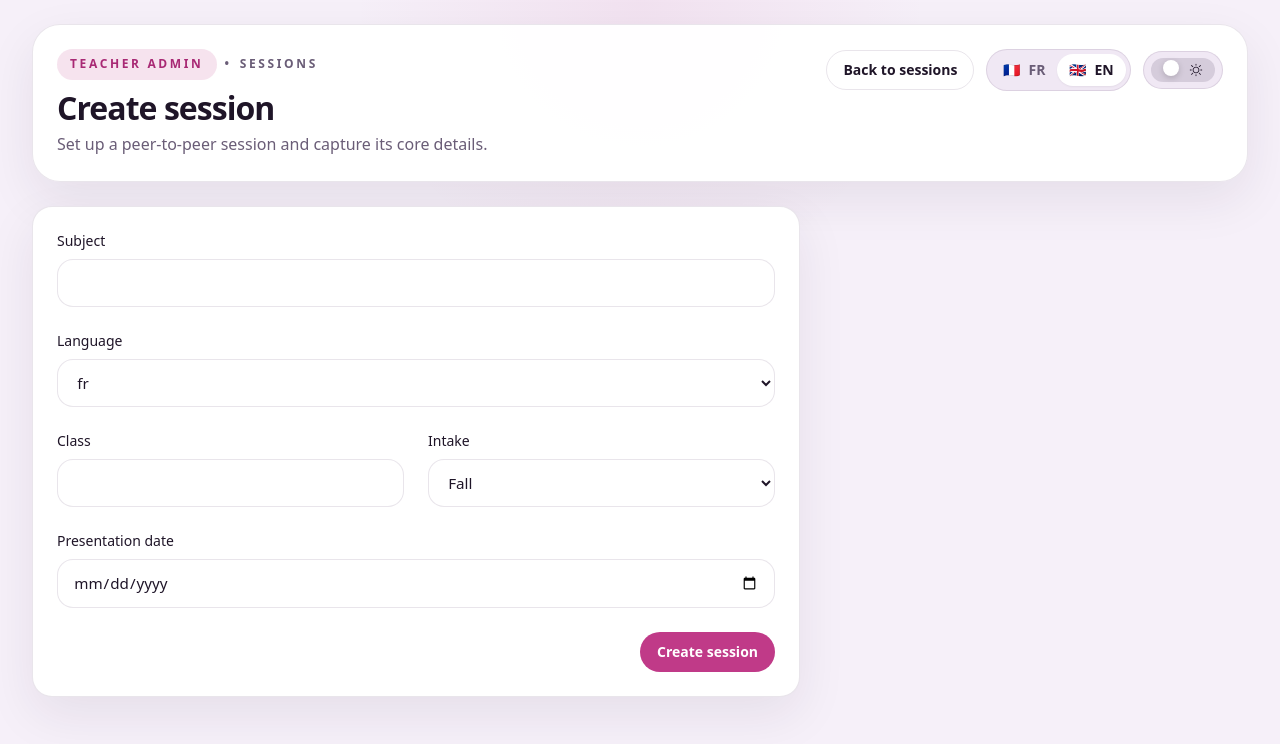
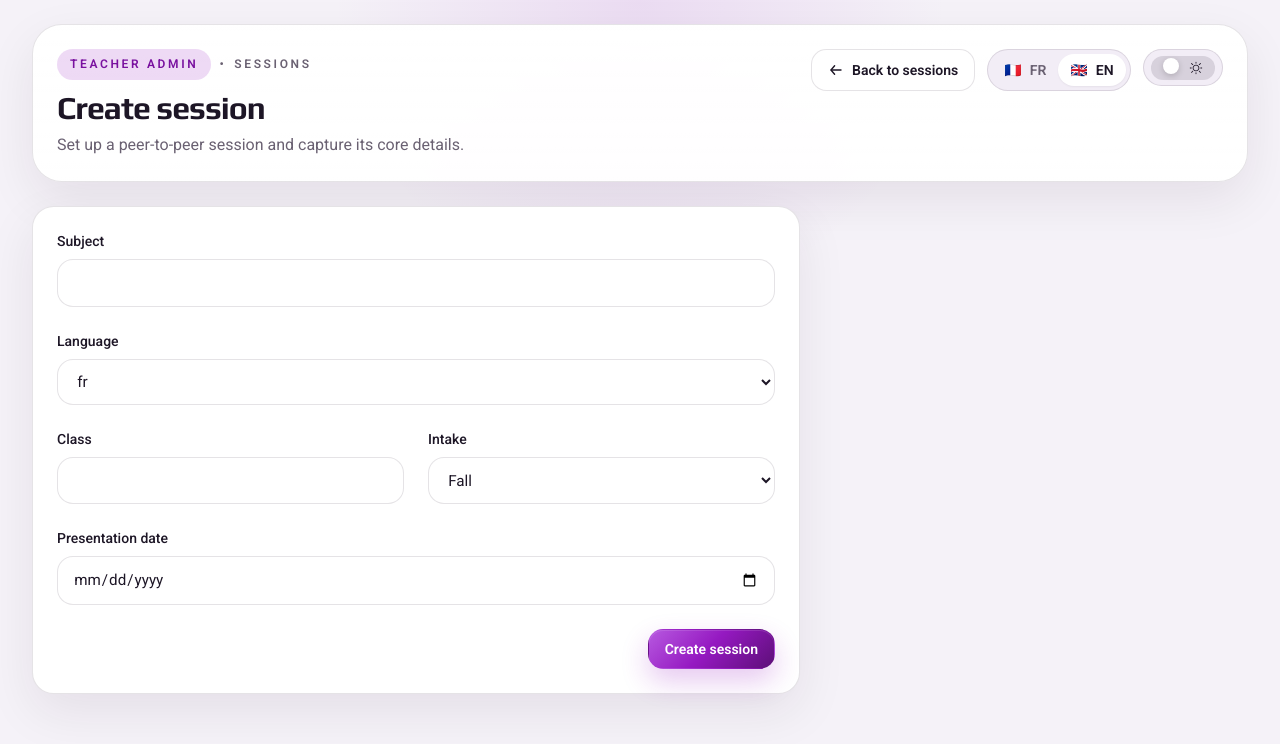
Before and after one commit to Verrox29/teaching-aid, a Next.js app: page /sessions/new in a window 1280 px wide. Shown: the top 744 px of the page. Built offline with nearby package versions, Linux system fonts and the light colour scheme; no server answers.

Commit message:
Polish teaching aid UI

```diff
--- a/src/app/globals.css
+++ b/src/app/globals.css
@@ -1,36 +1,40 @@
+@import url('https://fonts.googleapis.com/css2?family=Play:wght@400;700&family=Roboto:wght@400;500;600;700&display=swap');
+
 @tailwind base;
 @tailwind components;
 @tailwind utilities;
 
 :root {
-  --app-bg: #f6f0f9;
+  --app-bg: #f5f2f8;
   --app-surface: #ffffff;
-  --app-surface-muted: #f0e8f4;
-  --app-surface-soft: #e8deee;
-  --app-border: rgba(74, 43, 95, 0.12);
-  --app-fg: #1f1528;
-  --app-fg-muted: #6a5d77;
-  --app-accent: #c03a88;
-  --app-accent-strong: #a82974;
-  --app-accent-soft: rgba(192, 58, 136, 0.14);
+  --app-surface-muted: #f2edf6;
+  --app-surface-soft: #ebe3f1;
+  --app-border: rgba(41, 30, 54, 0.12);
+  --app-fg: #1d1626;
+  --app-fg-muted: #6a6172;
+  --app-accent: #9519c1;
+  --app-accent-strong: #79119f;
+  --app-accent-deep: #5d0f78;
+  --app-accent-soft: rgba(149, 25, 193, 0.16);
   --app-success: #0e8a60;
   --app-warning: #a5680d;
   --app-danger: #b33d63;
-  --app-shadow: 0 18px 50px rgba(37, 22, 48, 0.08);
+  --app-shadow: 0 18px 50px rgba(33, 18, 44, 0.08);
   color-scheme: light;
 }
 
 :root[data-theme='dark'] {
-  --app-bg: #120f17;
-  --app-surface: #19131f;
-  --app-surface-muted: #221a2b;
-  --app-surface-soft: #2a2135;
-  --app-border: rgba(244, 230, 255, 0.1);
-  --app-fg: #f5eef8;
-  --app-fg-muted: #b8a8c6;
-  --app-accent: #e157a7;
-  --app-accent-strong: #f06cb8;
-  --app-accent-soft: rgba(225, 87, 167, 0.18);
+  --app-bg: #111018;
+  --app-surface: #191622;
+  --app-surface-muted: #201c2b;
+  --app-surface-soft: #2a2436;
+  --app-border: rgba(233, 224, 245, 0.1);
+  --app-fg: #f6f1f8;
+  --app-fg-muted: #b9adca;
+  --app-accent: #c85ae8;
+  --app-accent-strong: #e06af0;
+  --app-accent-deep: #7d2ab2;
+  --app-accent-soft: rgba(200, 90, 232, 0.18);
   --app-success: #32d19e;
   --app-warning: #efb25d;
   --app-danger: #ff7798;
@@ -45,10 +49,30 @@ html {
 body {
   @apply antialiased;
   min-height: 100vh;
+  font-family: 'Roboto', Montserrat, Calibri, sans-serif;
   background:
-    radial-gradient(circle at top, rgba(192, 58, 136, 0.08), transparent 28%),
+    radial-gradient(circle at top, rgba(149, 25, 193, 0.1), transparent 30%),
     var(--app-bg);
   color: var(--app-fg);
+}
+
+h1,
+h2,
+h3,
+h4,
+h5,
+h6,
+.ui-page-title,
+.ui-session-admin-title,
+.ui-section-title {
+  font-family: 'Play', Aptos, Arial, sans-serif;
+}
+
+button,
+input,
+select,
+textarea {
+  font: inherit;
 }
 
 a {
@@ -58,39 +82,40 @@ a {
 @layer components {
   .ui-shell {
     border: 1px solid var(--app-border);
-    border-radius: 1.75rem;
-    background: color-mix(in srgb, var(--app-surface) 96%, transparent);
+    border-radius: 1.85rem;
+    background:
+      linear-gradient(180deg, color-mix(in srgb, var(--app-surface) 98%, transparent), color-mix(in srgb, var(--app-surface) 94%, transparent));
     box-shadow: var(--app-shadow);
   }
 
   .ui-panel {
     border: 1px solid var(--app-border);
-    border-radius: 1.5rem;
-    background: color-mix(in srgb, var(--app-surface) 95%, transparent);
+    border-radius: 1.55rem;
+    background: color-mix(in srgb, var(--app-surface) 96%, transparent);
     box-shadow: var(--app-shadow);
   }
 
   .ui-panel-muted {
     border: 1px solid var(--app-border);
-    border-radius: 1.25rem;
+    border-radius: 1.35rem;
     background: var(--app-surface-muted);
   }
 
   .ui-card {
     border: 1px solid var(--app-border);
-    border-radius: 1.25rem;
+    border-radius: 1.35rem;
     background: var(--app-surface);
     box-shadow: var(--app-shadow);
   }
 
   .ui-card-soft {
     border: 1px solid var(--app-border);
-    border-radius: 1.25rem;
+    border-radius: 1.35rem;
     background: var(--app-surface-muted);
   }
 
   .ui-section-title {
-    font-size: 0.75rem;
+    font-size: 0.74rem;
     font-weight: 700;
     letter-spacing: 0.18em;
     text-transform: uppercase;
@@ -125,7 +150,7 @@ a {
     gap: 0.35rem;
     border-radius: 999px;
     border: 1px solid var(--app-border);
-    background: var(--app-surface-soft);
+    background: color-mix(in srgb, var(--app-surface-soft) 82%, var(--app-surface));
     padding: 0.4rem 0.75rem;
     font-size: 0.75rem;
     font-weight: 600;
@@ -161,7 +186,7 @@ a {
     align-items: center;
     justify-content: center;
     gap: 0.5rem;
-    border-radius: 999px;
+    border-radius: 0.95rem;
     border: 1px solid transparent;
     padding: 0.75rem 1rem;
     font-size: 0.875rem;
@@ -172,7 +197,9 @@ a {
       border-color 150ms ease,
       color 150ms ease,
       transform 150ms ease,
-      opacity 150ms ease;
+      opacity 150ms ease,
+      box-shadow 150ms ease,
+      filter 150ms ease;
     outline: none;
   }
 
@@ -190,27 +217,33 @@ a {
   }
 
   .ui-button-primary {
-    background: var(--app-accent);
+    background: linear-gradient(135deg, #b759e0 0%, var(--app-accent) 48%, var(--app-accent-deep) 100%);
     color: #ffffff;
+    box-shadow:
+      0 12px 28px rgba(149, 25, 193, 0.24),
+      inset 0 1px 0 rgba(255, 255, 255, 0.12);
   }
 
   .ui-button-primary:hover {
-    background: var(--app-accent-strong);
+    filter: saturate(1.05) brightness(1.03);
+    box-shadow:
+      0 16px 32px rgba(149, 25, 193, 0.28),
+      inset 0 1px 0 rgba(255, 255, 255, 0.16);
   }
 
   .ui-button-secondary {
     border-color: var(--app-border);
-    background: var(--app-surface-muted);
+    background: color-mix(in srgb, var(--app-surface-muted) 88%, var(--app-surface));
     color: var(--app-fg);
   }
 
   .ui-button-secondary:hover {
-    background: var(--app-surface-soft);
+    background: color-mix(in srgb, var(--app-surface-soft) 90%, var(--app-surface));
   }
 
   .ui-button-ghost {
     border-color: var(--app-border);
-    background: transparent;
+    background: color-mix(in srgb, var(--app-surface) 75%, transparent);
     color: var(--app-fg);
   }
 
@@ -366,11 +399,13 @@ a {
     transition:
       background-color 150ms ease,
       border-color 150ms ease,
-      transform 150ms ease;
+      transform 150ms ease,
+      box-shadow 150ms ease;
   }
 
   .ui-switch:hover {
     transform: translateY(-1px);
+    box-shadow: 0 10px 22px rgba(33, 18, 44, 0.08);
   }
 
   .ui-switch-track {
@@ -386,7 +421,7 @@ a {
   }
 
   .ui-switch[aria-checked='true'] .ui-switch-track {
-    background: var(--app-accent);
+    background: linear-gradient(135deg, #b759e0 0%, var(--app-accent) 48%, var(--app-accent-deep) 100%);
   }
 
   .ui-switch-thumb {
--- a/src/app/s/[slug]/join/page.tsx
+++ b/src/app/s/[slug]/join/page.tsx
@@ -9,6 +9,7 @@ import {
   getStudentById,
   getStudentMembership
 } from '../queries';
+import { ResponsiveBackActionContent } from '@/components/back-action';
 import { PublicStudentSearch } from '@/components/public-student-search';
 
 type PublicJoinPageProps = {
@@ -57,10 +58,10 @@ export default async function PublicJoinPage({ params, searchParams }: PublicJoi
 
         <div className="flex flex-wrap items-center gap-3">
           <Link
-            className="text-sm font-medium text-slate-600 underline-offset-4 hover:text-slate-900 hover:underline"
+            className="ui-button ui-button-secondary px-3 py-2 text-sm"
             href={`/s/${slug}`}
           >
-            Back to session
+            <ResponsiveBackActionContent label="Back to session" />
           </Link>
           {session.groupSelectionLocked ? (
             <span className="rounded-full bg-amber-50 px-3 py-1 text-sm font-medium text-amber-700">
--- a/src/app/sessions/new/page.tsx
+++ b/src/app/sessions/new/page.tsx
@@ -2,6 +2,7 @@ import { cookies } from 'next/headers';
 import Link from 'next/link';
 
 import { AdminShell } from '@/components/admin-shell';
+import { ResponsiveBackActionContent } from '@/components/back-action';
 import { SessionCreateForm } from '@/components/session-create-form';
 import { getUiLanguageFromCookieValue, UI_LANGUAGE_COOKIE_NAME } from '@/lib/ui-language';
 
@@ -13,7 +14,7 @@ export default async function NewSessionPage() {
     <AdminShell
       actions={
         <Link className="ui-button ui-button-ghost" href="/sessions">
-          {uiLanguage === 'fr' ? 'Retour aux sessions' : 'Back to sessions'}
+          <ResponsiveBackActionContent label={uiLanguage === 'fr' ? 'Retour aux sessions' : 'Back to sessions'} />
         </Link>
       }
       description={
--- a/src/app/sessions/settings/page.tsx
+++ b/src/app/sessions/settings/page.tsx
@@ -4,6 +4,7 @@ import { redirect } from 'next/navigation';
 
 import { AdminShell } from '@/components/admin-shell';
 import { AppPendingFormBridge } from '@/components/app-interaction-feedback';
+import { ResponsiveBackActionContent } from '@/components/back-action';
 import { BranchingAiSettingsPanel } from '@/components/branching-ai-settings-panel';
 import { GLOBAL_SETTINGS_COOKIE_NAME, GLOBAL_SETTINGS_COOKIE_VALUE } from '@/lib/global-settings-access';
 import { getBranchingAiAdminAccessState } from '@/lib/ai/admin-auth';
@@ -41,7 +42,7 @@ export default async function GlobalSettingsPage({ searchParams }: GlobalSetting
     <AdminShell
       actions={
         <Link className="ui-button ui-button-secondary" href="/sessions">
-          Back to sessions
+          <ResponsiveBackActionContent label="Back to sessions" />
         </Link>
       }
       description="Manage the shared export template, mapping, and Branching AI settings."
--- a/src/components/admin-shell.tsx
+++ b/src/components/admin-shell.tsx
@@ -111,7 +111,7 @@ export async function AdminShell({
                   </div>
                 </div>
 
-                <div className="flex flex-wrap items-center gap-3">
+                <div className="flex flex-wrap items-start justify-end gap-3 self-start">
                   {actions}
                   <UiLanguageToggle />
                   <ThemeToggle />
--- /dev/null
+++ b/src/components/back-action.tsx
@@ -0,0 +1,33 @@
+type BackActionContentProps = {
+  label: string;
+};
+
+export function BackArrowIcon({ className }: { className?: string }) {
+  return (
+    <svg aria-hidden="true" className={className} fill="none" viewBox="0 0 20 20" xmlns="http://www.w3.org/2000/svg">
+      <path
+        d="M8.25 4.75L3.75 10L8.25 15.25"
+        stroke="currentColor"
+        strokeLinecap="round"
+        strokeLinejoin="round"
+        strokeWidth="1.75"
+      />
+      <path
+        d="M16.25 10H4"
+        stroke="currentColor"
+        strokeLinecap="round"
+        strokeLinejoin="round"
+        strokeWidth="1.75"
+      />
+    </svg>
+  );
+}
+
+export function ResponsiveBackActionContent({ label }: BackActionContentProps) {
+  return (
+    <>
+      <BackArrowIcon className="h-4 w-4" />
+      <span className="sr-only sm:not-sr-only">{label}</span>
+    </>
+  );
+}
--- a/src/lib/ui-language.ts
+++ b/src/lib/ui-language.ts
@@ -236,6 +236,7 @@ const UI_TEXT = {
       generateQuestions: 'Generate questions',
       generatingQuestions: 'Generating...',
       pleaseUploadWork: "Please upload the group's work to enable question recommendation.",
+      reviewChallengeQuestions: 'Questions proposed are suggestions only. Review them before asking students.',
       challengeQuestions: 'Challenge questions',
       generating: 'Generating',
       sendToAi: 'Send the notes or uploaded work to AI for structured feedback and conservative grade suggestions.',
@@ -665,6 +666,8 @@ const UI_TEXT = {
       generateQuestions: 'Générer des questions',
       generatingQuestions: 'Génération...',
       pleaseUploadWork: "Veuillez téléverser le travail du groupe pour activer les questions recommandées.",
+      reviewChallengeQuestions:
+        'Les questions proposées ne sont que des suggestions. Relisez-les avant de les poser aux étudiants.',
       challengeQuestions: 'Questions de défi',
       generating: 'Génération',
       sendToAi: 'Envoyer les notes ou le travail téléversé à l’IA pour obtenir des retours structurés et des suggestions de notes prudentes.',
@@ -742,6 +745,8 @@ const UI_TEXT = {
       regenerateQuestions: 'Régénérer les questions',
       generatingQuestions: 'Génération...',
       pleaseUploadWork: "Veuillez téléverser le travail du groupe pour activer les questions recommandées.",
+      reviewChallengeQuestions:
+        'Les questions proposées ne sont que des suggestions. Relisez-les avant de les poser aux étudiants.',
       couldNotGenerateChallengeQuestions: 'Impossible de générer les questions de défi.',
       generateQuestionsFromWork: "Générez des questions à partir du travail téléversé pour préparer la soutenance orale.",
       challengeQuestions: 'Questions de défi',
```
Also changed, not shown: src/components/app-interaction-feedback.tsx (+5 -25 lines), src/components/evaluation-workspace.tsx (+18 -9 lines), src/components/session-admin-header-controls.tsx (+4 -25 lines).
